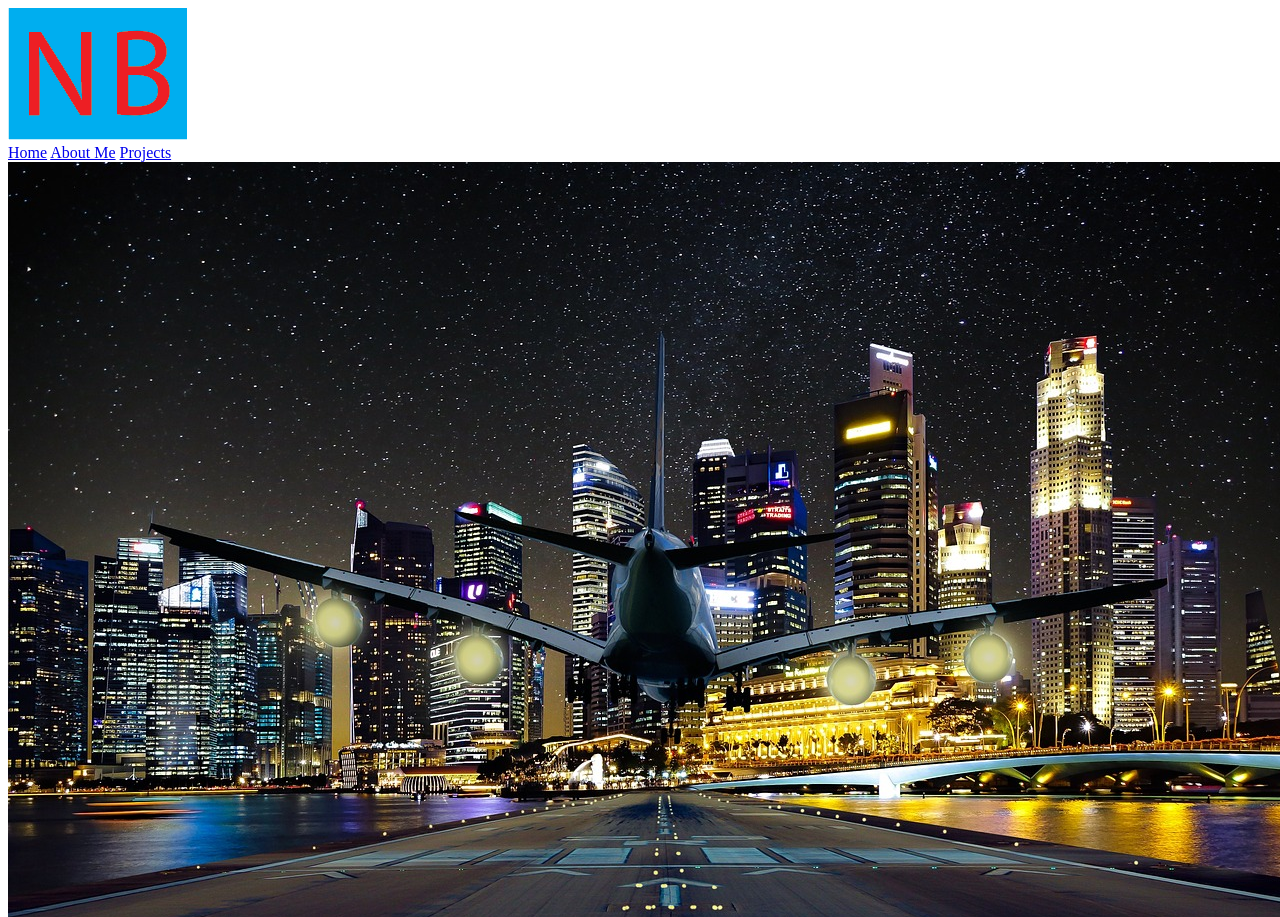
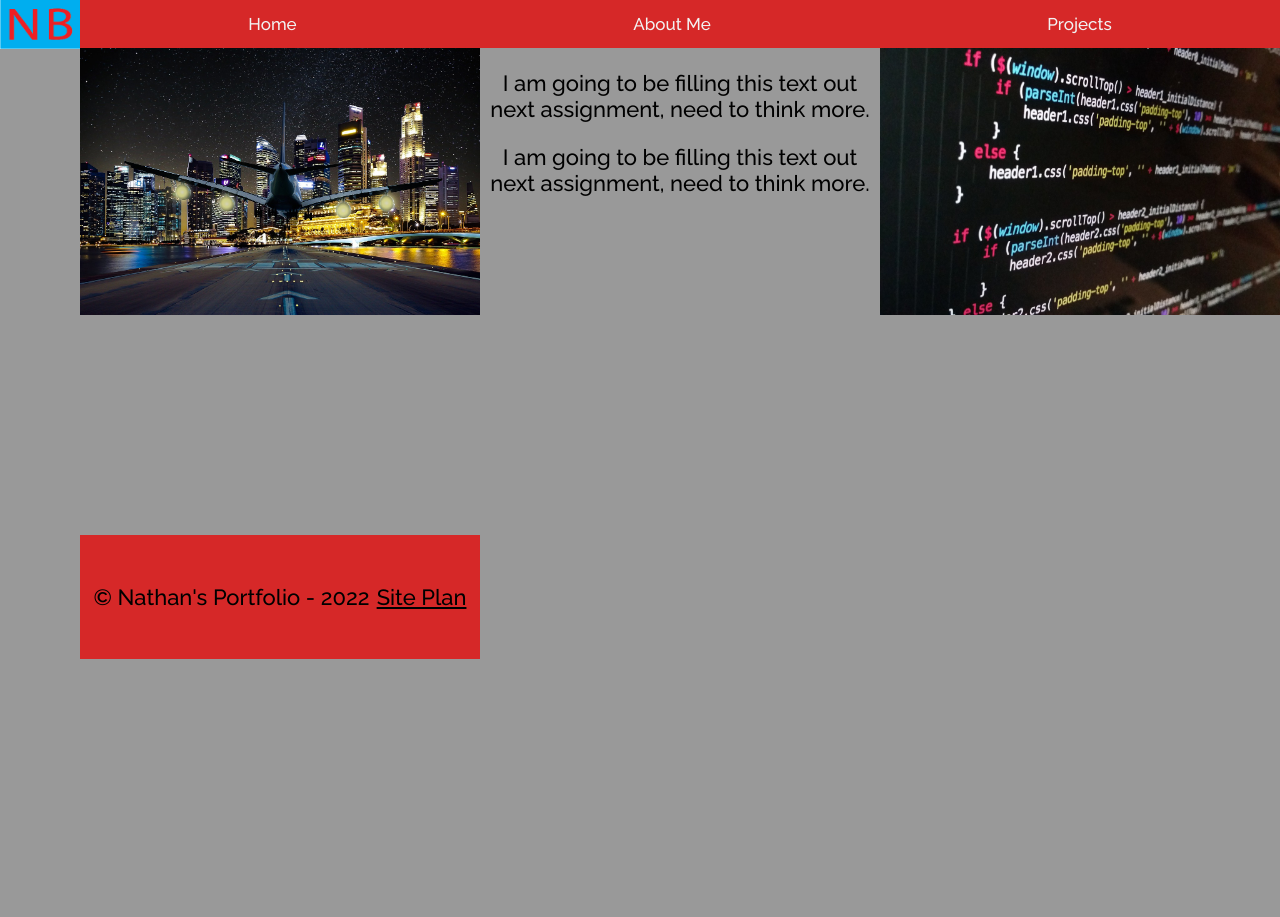
Before and after one commit to Nate752/portfolio, a plain HTML site: page index.html in a window 1280 px wide. Shown: the top 917 px of the page. After the commit the page ends 800 px from the top, so only its background shows below. Drawn offline with Linux system fonts and the light colour scheme.

Commit message:
Reactive Nav Bar

```diff
--- a/index.html
+++ b/index.html
@@ -1,31 +1,45 @@
 <!DOCTYPE html>
 <html lang="en">
+
 <head>
     <meta charset="UTF-8">
     <meta http-equiv="X-UA-Compatible" content="IE=edge">
     <meta name="viewport" content="width=device-width, initial-scale=1.0">
     <title>Portfolio</title>
+    <link type="text/css" rel="stylesheet" href="./styles/style.css">
+    <script type="text/javascript" src="./scripts/navfunction.js"></script>
 </head>
+
 <body>
+    <div id="content">
+
         <header>
+            <div class="logo">
+                <a id="logo_link" href="index.html">
                     <img src="./images/personal_logo.PNG" alt="Logo">
-        <nav>
+                </a>
+            </div>
+            <div class="topnav" id="myTopnav">
                 <a href="index.html">Home</a>
                 <a href="aboutme.html">About Me</a>
                 <a href="projects.html">Projects</a>
-        </nav>
+                <a href="javascript:void(0);" class="hicon" onclick="myFunction()">
+                    &#9776;
+                </a>
+            </div>
         </header>
-
-<img src="./images/vacations-1569608_1280.jpg" alt="Image of a plane in front of a city">
-<img src="./images/technology-1283624_1280.jpg" alt="Image of coding">
-
+        <div class="main">
+            <img class="city" src="./images/vacations-1569608_1280.jpg" alt="Image of a plane in front of a city">
+            <div class=" paragraphs_1">
                 <p>I am going to be filling this text out next assignment, need to think more.</p>
-
                 <p>I am going to be filling this text out next assignment, need to think more.</p>
-
+            </div>
+            <img class="coding" src="./images/technology-1283624_1280.jpg" alt="Image of coding">
         <footer>
             <p>&copy; Nathan's Portfolio - 2022</p>
             <a href="site-plan.html">Site Plan</a>
         </footer>
+    </div>
 </body>
+
 </html>
--- /dev/null
+++ b/scripts/navfunction.js
@@ -0,0 +1,9 @@
+/* Toggle between adding and removing the "responsive" class to topnav when the user clicks on the icon */
+function myFunction() {
+    var x = document.getElementById("myTopnav");
+    if (x.className === "topnav") {
+      x.className += " responsive";
+    } else {
+      x.className = "topnav";
+    }
+  }
--- /dev/null
+++ b/styles/style.css
@@ -0,0 +1,175 @@
+@import url('https://fonts.googleapis.com/css2?family=Permanent+Marker&family=Raleway:wght@500&display=swap');
+
+:root {
+  /* change the values below to your colors from your palette */
+  --primary-color: #F77F00;
+  --secondary-color: #003049;
+  --accent1-color: #D62828;
+  --accent2-color: #4697C3;
+
+  /* change the values below to your chosen font(s) */
+  --heading-font: "Permanent Marker";
+  --paragraph-font: Raleway, Helvetica, sans-serif;
+
+  /* these colors below should be chosen from among your palette colors above */
+  --headline-color-on-white: #396E94;
+  /* headlines on a white background */
+  --headline-color-on-color: white;
+  /* headlines on a colored background */
+  --paragraph-color-on-white: #396E94;
+  /* paragraph text on a white background */
+  --paragraph-color-on-color: white;
+  /* paragraph text on a colored background */
+  --paragraph-background-color: #396E94;
+  --nav-link-color: #D62828;
+  --nav-background-color: #B2D4E6;
+  --nav-hover-link-color: white;
+  --nav-hover-background-color: #396E94;
+}
+
+body {
+  background-color: #999;
+  font-family: var(--paragraph-font);
+  font-size: 22px;
+  margin: 0;
+  padding: 0;
+}
+
+#content {
+  margin: 0 auto;
+  max-width: 1600px;
+}
+
+/* HEADER CSS */
+header {
+  background-color: var(--accent1-color);
+}
+
+.logo {
+  float: left;
+  width: 80px;
+  height: 49px;
+}
+
+.logo img {
+  width: 100%;
+  height: 100%;
+}
+
+/* Add a black background color to the top navigation */
+.topnav {
+  background-color: inherit;
+  overflow: hidden;
+  display: flex;
+  justify-content: space-around;
+}
+
+/* Style the links inside the navigation bar */
+.topnav a {
+  float: left;
+  display: block;
+  color: #f2f2f2;
+  text-align: center;
+  padding: 14px 16px;
+  text-decoration: none;
+  font-size: 17px;
+  margin: 0 auto;
+}
+
+/* Change the color of links on hover */
+.topnav a:hover {
+  background-color: #ddd;
+  color: black;
+}
+
+/* Add an active class to highlight the current page */
+.topnav a.active {
+  background-color: #04AA6D;
+  color: white;
+}
+
+/* Hide the link that should open and close the topnav on small screens */
+.topnav .hicon {
+  display: none;
+}
+
+
+.main {
+  display: grid;
+  grid-template-columns: 1fr 1fr 1fr;
+}
+
+.city {
+  margin-left: 0;
+  width: 100%;
+  height: 100%;
+  grid-column: 1;
+}
+
+.main p {
+  text-align: center;
+}
+
+.coding {
+  width: 100%;
+  height: 100%;
+  grid-column: 3;
+}
+
+footer {
+  background-color: var(--accent1-color);
+  color: black;
+  padding: 27px 10px;
+  margin-top: 220px;
+  display: flex;
+  justify-content: space-around;
+  align-items: center;
+}
+
+footer a {
+  color: black;
+}
+
+.paragraph_1 {
+  color: black;
+}
+
+
+
+
+/* The "responsive" class is added to the topnav with JavaScript when the user clicks on the icon. This class makes the topnav look good on small screens (display the links vertically instead of horizontally) */
+@media screen and (max-width: 900px) {
+  .topnav a:not(:first-child) {
+    display: none;
+  }
+
+  .topnav a.hicon {
+    float: right;
+    display: block;
+    margin: 0;
+  }
+
+  .topnav.responsive {
+    display: revert;
+  }
+
+  .topnav.responsive {
+    position: relative;
+  }
+
+  .topnav.responsive a.hicon {
+    position: absolute;
+    right: 0;
+    top: 0;
+  }
+
+  .topnav.responsive a {
+    float: none;
+    display: block;
+    text-align: left;
+    text-align: center;
+  }
+
+
+
+}
```
Also changed, not shown: site-plan.html (+0 -1 lines), Wireframes.txt (added). Lines whose indentation alone changed are shown as unchanged.
